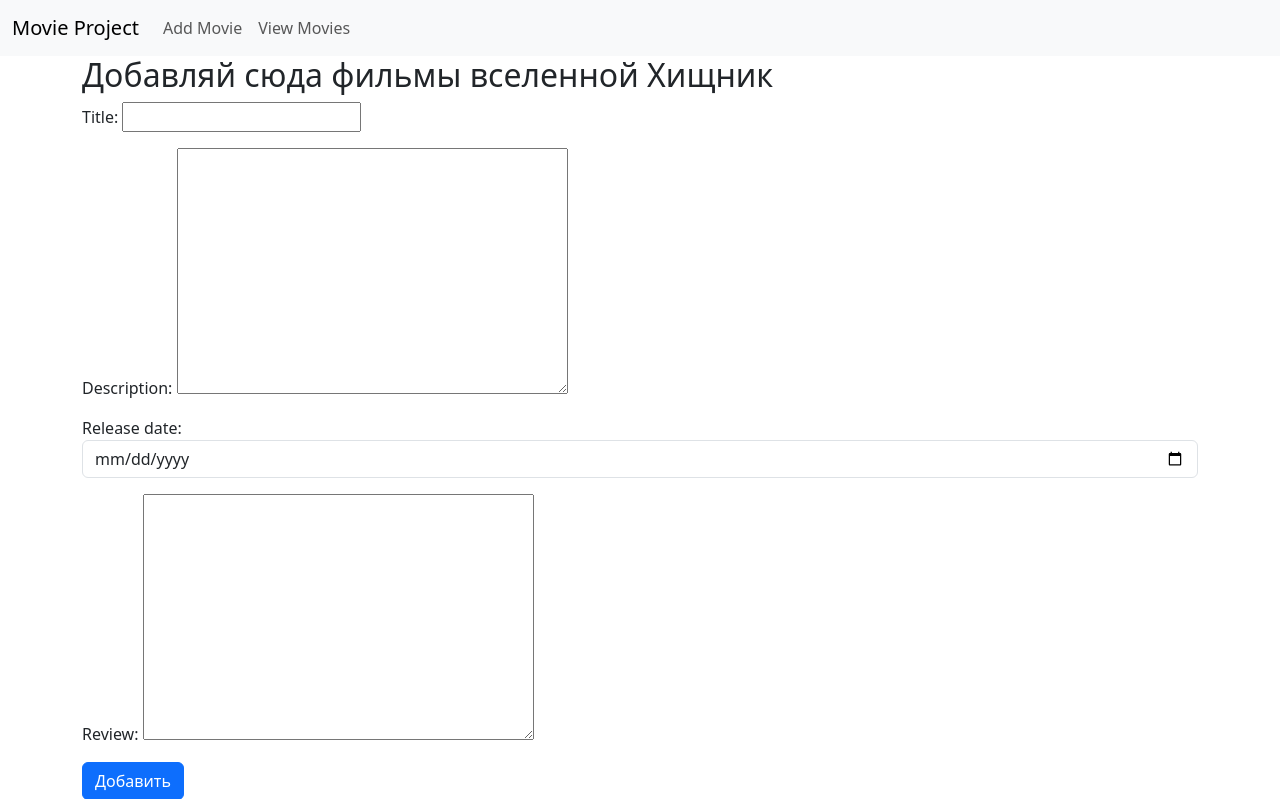
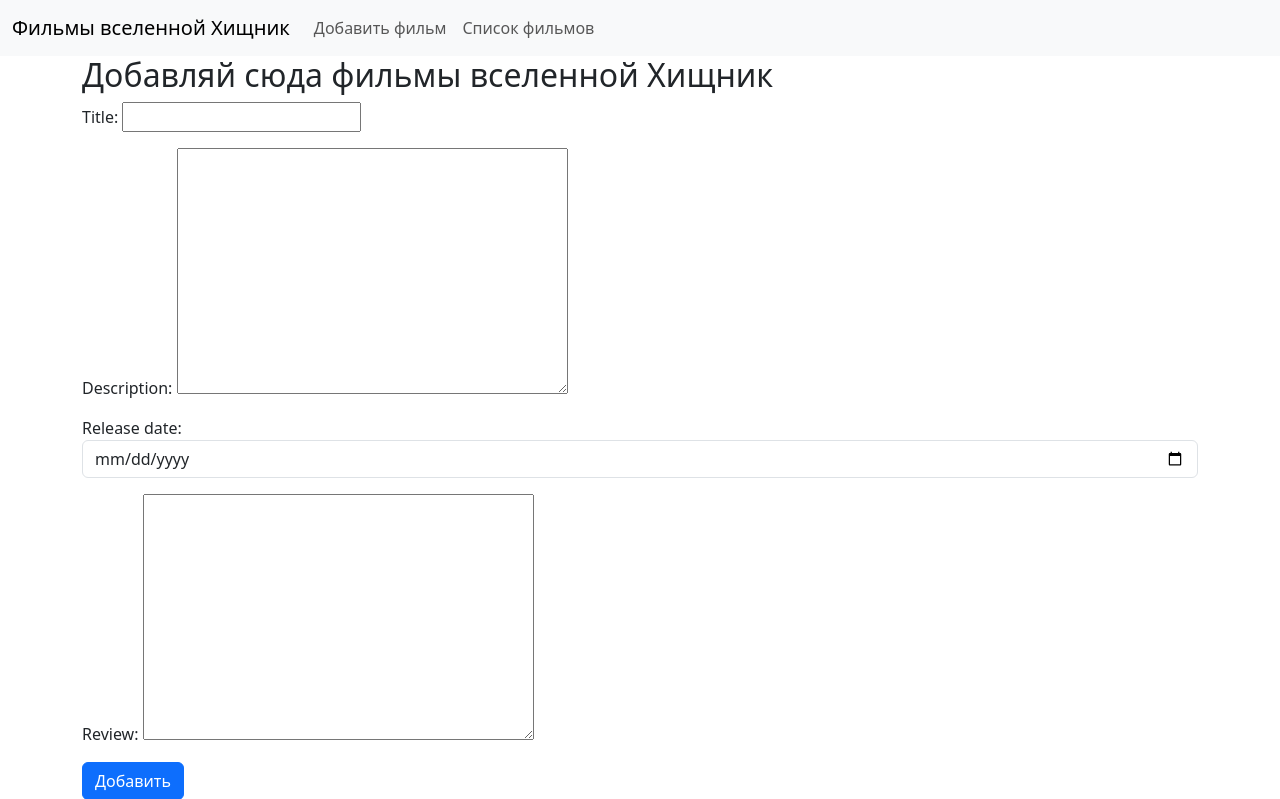
Before and after one commit to Alex-Mixaylov/dj04_forms, a Django app: page /add/ in a window 1280 px wide. Shown: the top 799 px of the page. Run offline with Django 5.2, Linux system fonts and the light colour scheme.

Commit message:
update layout.html
update layout.html

```diff
--- a/Movie_project/films/templates/films/layout.html
+++ b/Movie_project/films/templates/films/layout.html
@@ -9,17 +9,17 @@
 <body>
     <nav class="navbar navbar-expand-lg navbar-light bg-light">
         <div class="container-fluid">
-            <a class="navbar-brand" href="#">Movie Project</a>
+            <a class="navbar-brand" href="#">Фильмы вселенной Хищник</a>
             <button class="navbar-toggler" type="button" data-bs-toggle="collapse" data-bs-target="#navbarNav" aria-controls="navbarNav" aria-expanded="false" aria-label="Toggle navigation">
                 <span class="navbar-toggler-icon"></span>
             </button>
             <div class="collapse navbar-collapse" id="navbarNav">
                 <ul class="navbar-nav">
                     <li class="nav-item">
-                        <a class="nav-link" href="{% url 'add_movie' %}">Add Movie</a>
+                        <a class="nav-link" href="{% url 'add_movie' %}">Добавить фильм</a>
                     </li>
                     <li class="nav-item">
-                        <a class="nav-link" href="{% url 'films' %}">View Movies</a>
+                        <a class="nav-link" href="{% url 'films' %}">Список фильмов</a>
                     </li>
                 </ul>
             </div>
```
